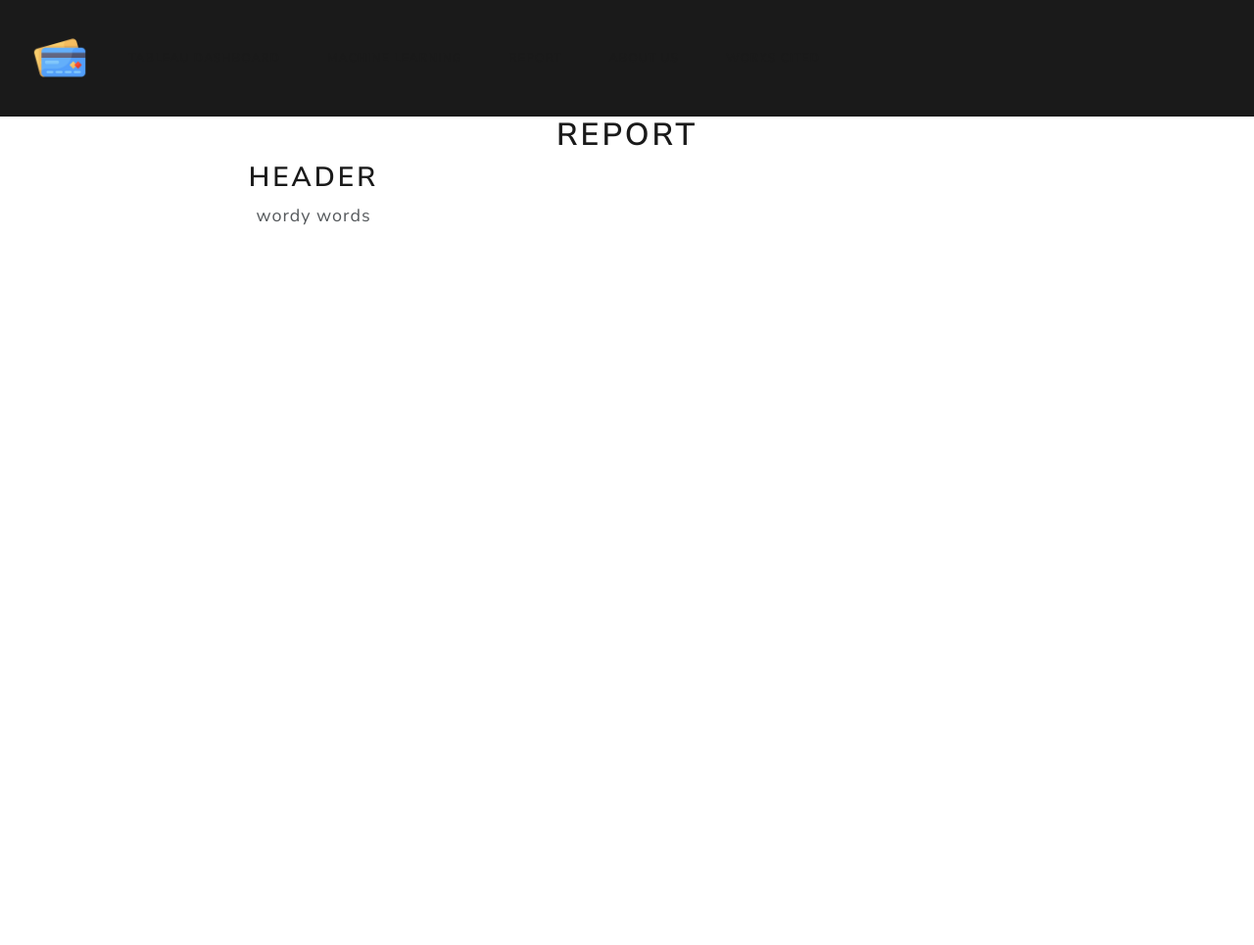
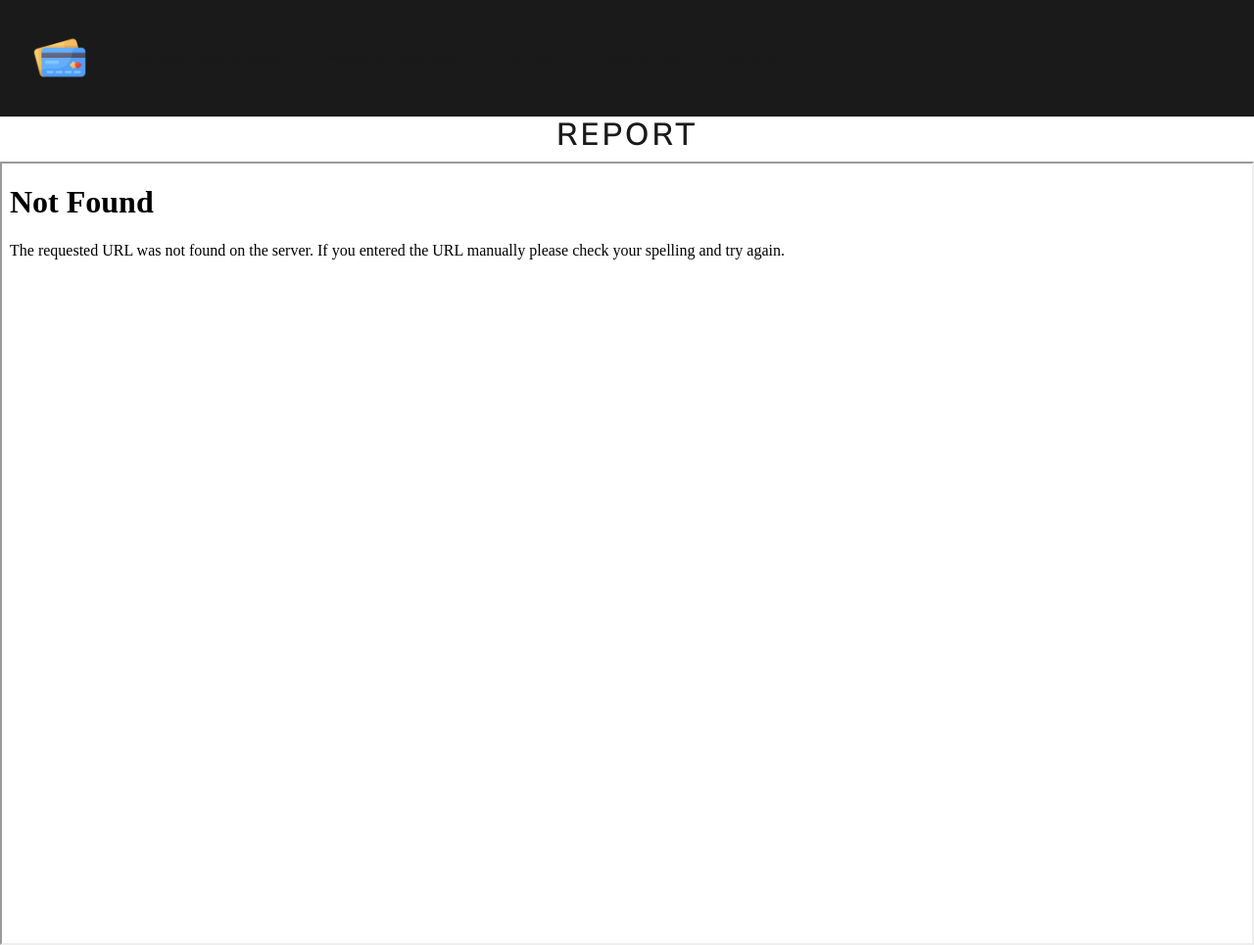
Before and after one commit to sphilli/P4.Group1-, a Flask app: page /report in a window 1280 px wide. Shown: the whole page at 98% size. Before the commit the page ends 230 px from the top, so only its background shows below. Run offline with Flask 3, Linux system fonts and the light colour scheme; some libraries are stand-ins or nearby versions.

Commit message:
add report to web app

```diff
--- a/app/templates/report.html
+++ b/app/templates/report.html
@@ -12,6 +12,12 @@
     <!-- JS -->
     <script type="text/javascript" src="static/js/logic.js"></script>
 </head>
+<style>
+  .pdf {
+        width: 100%;
+        aspect-ratio: 4 / 3;
+    }
+</style>
 <body>
     <nav class="navbar navbar-expand-lg bg-primary" data-bs-theme="dark">
     <div class="container-fluid">
@@ -45,12 +51,10 @@
     <h1>Report</h1>
 
     <div class="row">
-      <div class="col-md-6" style="font-size:18px;">
-        <h2>Header</h2>
-        <!-- <img src="static/images/team_member1.jpg" alt="Ivette Reese" class="img-fluid" width="200"> -->
-        <p>wordy words<br>
-          <br>
-        </p>
+      <iframe class="pdf"
+                src="static/SMU-P4G1-Report.pdf"
+            width="800" height="800">
+        </iframe>
       </div>
     </div>
 
--- a/app/templates/tableau.html
+++ b/app/templates/tableau.html
@@ -44,7 +44,6 @@
   <div class="container-fluid">
         <div class="row">
             <div class="col-md-12 text-center">
-                <!-- This is where the dropdowns and buttons will live -->
                 <h1>Credit Card Classification</h1>
 
                 </div>
```
Also changed, not shown: 5 other files.
